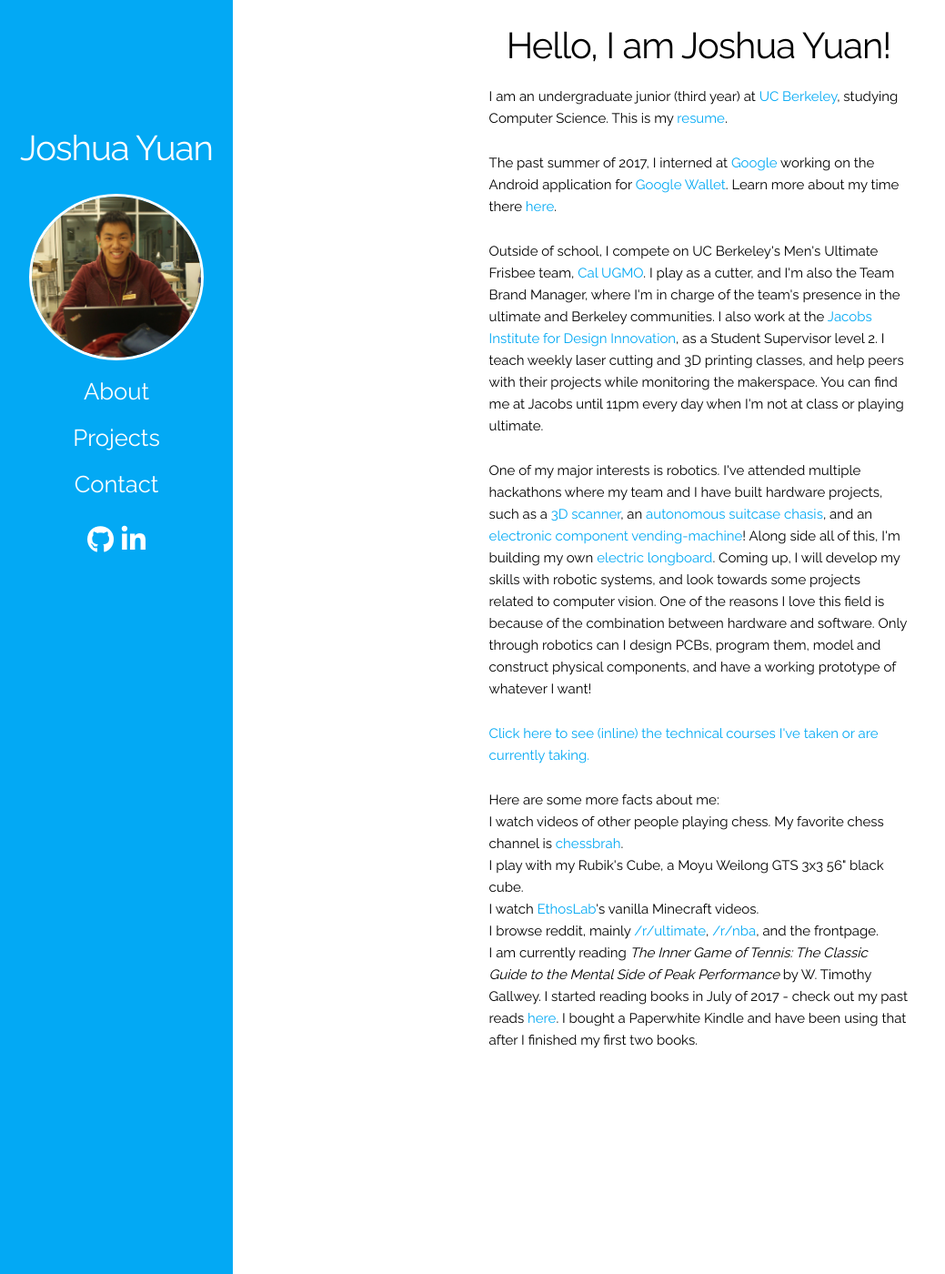
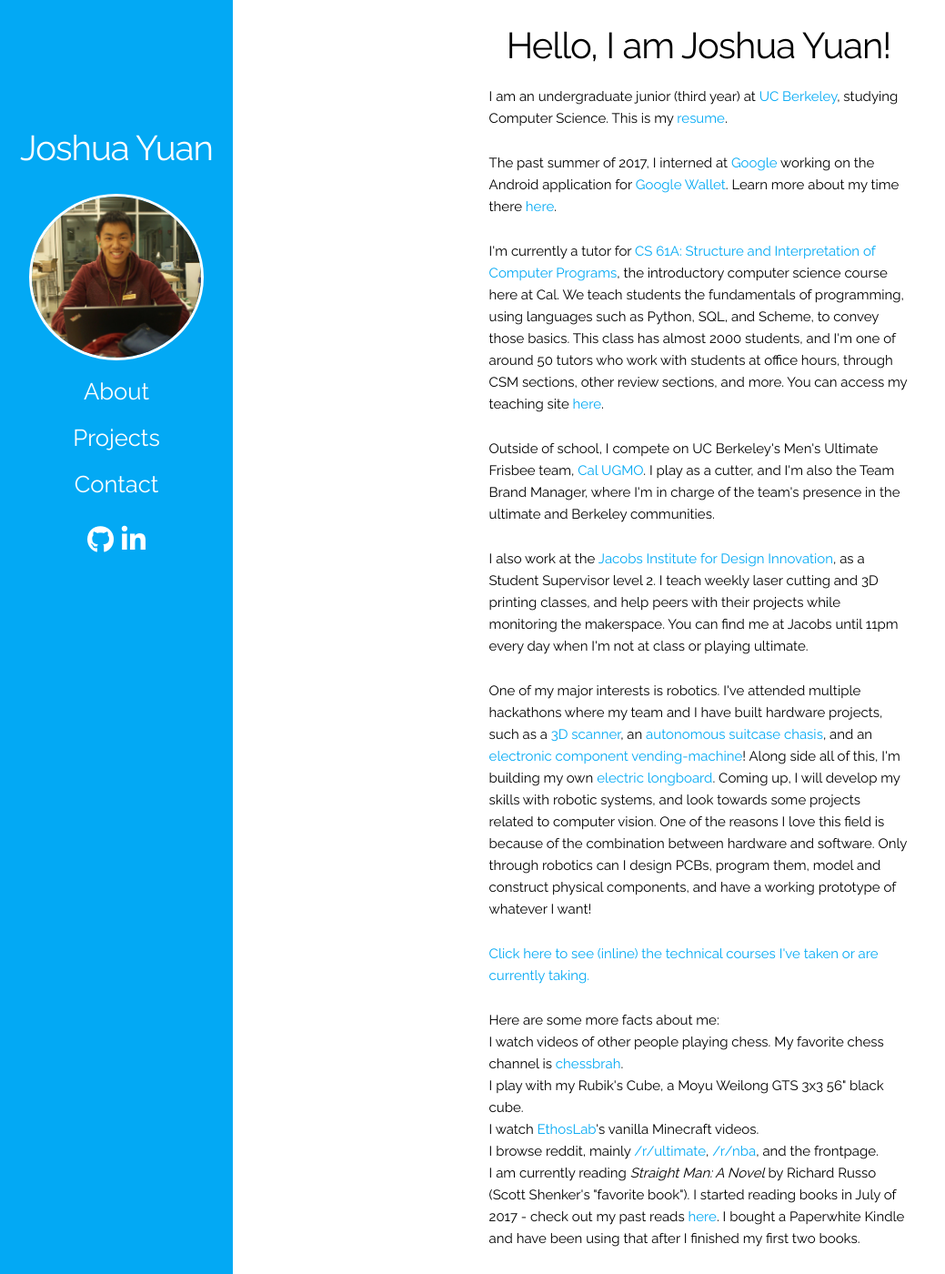
Before and after one commit to joshuayuan/joshuayuan-old-site, a Jekyll site: the page built from about.html, in a window 1280 px wide and 1400 px high. Shown: the whole window at 91% size, without its empty margins (0-1039 px from the left). Built offline with Jekyll 4.4.1, drawn with Linux system fonts in a browser that asks for light colours; nearby versions of some CDN libraries; comment, search, counter and statistics services are not loaded.

Commit message:
start teaching pages and other minor changes

```diff
--- a/_config.yml
+++ b/_config.yml
@@ -25,6 +25,8 @@ collections:
         output: true
     transcripts:
         output: true
+    teaching:
+        output: true
 # Build settings
 markdown: kramdown
 # theme: minima
--- /dev/null
+++ b/_teaching/cs61a.html
@@ -0,0 +1,5 @@
+---
+title: CS 61A Resources
+layout: project
+---
+<h1>CS 61A</h1>
--- a/about.html
+++ b/about.html
@@ -5,8 +5,9 @@ layout: default
 <h1 class="centered">Hello, I am Joshua Yuan!</h1>
 <p>I am an undergraduate junior (third year) at <a href="http://www.berkeley.edu/">UC Berkeley</a>, studying Computer Science. This is my <a href="{{ base.url }}/assets/documents/JoshuaYuanResumeFall17.pdf">resume</a>.<p>
 <p>The past summer of 2017, I interned at <a href="https://www.google.com/about/">Google</a> working on the Android application for <a href="https://www.google.com/wallet/">Google Wallet</a>. Learn more about my time there <a href="{{ base.url }}/projects/wallet.html">here</a>.</p>
-<p>Outside of school, I compete on UC Berkeley's Men's Ultimate Frisbee team, <a href="https://www.facebook.com/CalUGMO/">Cal UGMO</a>. I play as a cutter, and I'm also the Team Brand Manager, where I'm in charge of the team's presence in the ultimate and Berkeley communities.
-I also work at the <a href="http://jacobsinstitute.berkeley.edu/">Jacobs Institute for Design Innovation</a>, as a Student Supervisor level 2. I teach weekly laser cutting and 3D printing classes, and help peers with their projects while monitoring the makerspace. You can find me at Jacobs until 11pm every day when I'm not at class or playing ultimate.</p>
+<p> I'm currently a tutor for <a href="https://cs61a.org">CS 61A: Structure and Interpretation of Computer Programs</a>, the introductory computer science course here at Cal. We teach students the fundamentals of programming, using languages such as Python, SQL, and Scheme, to convey those basics. This class has almost 2000 students, and I'm one of around 50 tutors who work with students at office hours, through CSM sections, other review sections, and more. You can access my teaching site <a href="{{ base.url }}/teaching/cs61a.html">here</a>.</p>
+<p>Outside of school, I compete on UC Berkeley's Men's Ultimate Frisbee team, <a href="https://www.facebook.com/CalUGMO/">Cal UGMO</a>. I play as a cutter, and I'm also the Team Brand Manager, where I'm in charge of the team's presence in the ultimate and Berkeley communities.</p>
+<p>I also work at the <a href="http://jacobsinstitute.berkeley.edu/">Jacobs Institute for Design Innovation</a>, as a Student Supervisor level 2. I teach weekly laser cutting and 3D printing classes, and help peers with their projects while monitoring the makerspace. You can find me at Jacobs until 11pm every day when I'm not at class or playing ultimate.</p>
 <p>One of my major interests is robotics. I've attended multiple hackathons where my team and I have built hardware projects, such as a <a href="{{ base.url }}/projects/3dscanner.html">3D scanner</a>, an <a href="{{ base.url }}/projects/suitcase.html">autonomous suitcase chasis</a>, and an <a href="{{ base.url }}/projects/carousel.html">electronic component vending-machine</a>!
 Along side all of this, I'm building my own <a href="{{ base.url }}/projects/longboard.html">electric longboard</a>. Coming up, I will develop my skills with robotic systems, and look towards some projects related to computer vision.
 One of the reasons I love this field is because of the combination between hardware and software. Only through robotics can I design PCBs, program them, model and construct physical components, and have a working prototype of whatever I want!</p>
@@ -30,9 +31,10 @@ I watch videos of other people playing chess. My favorite chess channel is <a hr
 I play with my Rubik's Cube, a Moyu Weilong GTS 3x3 56" black cube.<br/>
 I watch <a href="https://www.youtube.com/user/EthosLab">EthosLab</a>'s vanilla Minecraft videos.<br/>
 I browse reddit, mainly <a href="https://www.reddit.com/r/ultimate/">/r/ultimate</a>, <a href="https://www.reddit.com/r/nba/">/r/nba</a>, and the frontpage.<br/>
-I am currently reading <em>The Inner Game of Tennis: The Classic Guide to the Mental Side of Peak Performance</em> by W. Timothy Gallwey. I started reading books in July of 2017 - check out my past reads <a href="#" onclick="toggleBooks()">here</a>. I bought a Paperwhite Kindle and have been using that after I finished my first two books.</p>
+I am currently reading <em>Straight Man: A Novel</em> by Richard Russo (Scott Shenker's "favorite book"). I started reading books in July of 2017 - check out my past reads <a href="#" onclick="toggleBooks()">here</a>. I bought a Paperwhite Kindle and have been using that after I finished my first two books.</p>
 <div id="books" style="display:none">
     <ul>
+        <li><em>The Inner Game of Tennis: The Classic Guide to the Mental Side of Peak Performance</em> by W. Timothy Gallwey</li>
         <li><em>The Power of Habit: Why We Do What We Do in Life and Business</em> by Charles Duhigg</li>
         <li><em>Ready Player One</em> by Ernest Cline</li>
         <li><em>Alibaba: The House That Jack Ma Built</em> by Duncan Clark</li>
```
Also changed, not shown: 2 other files.
